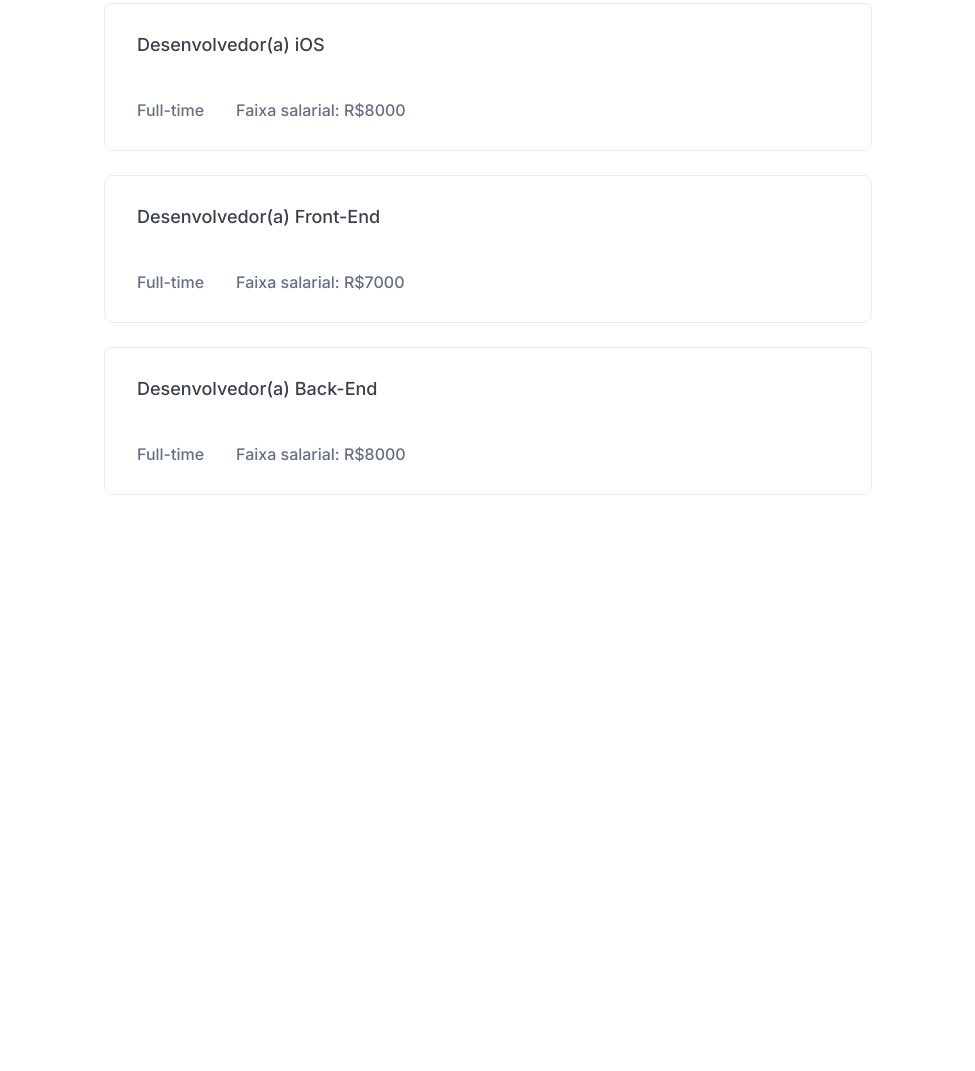
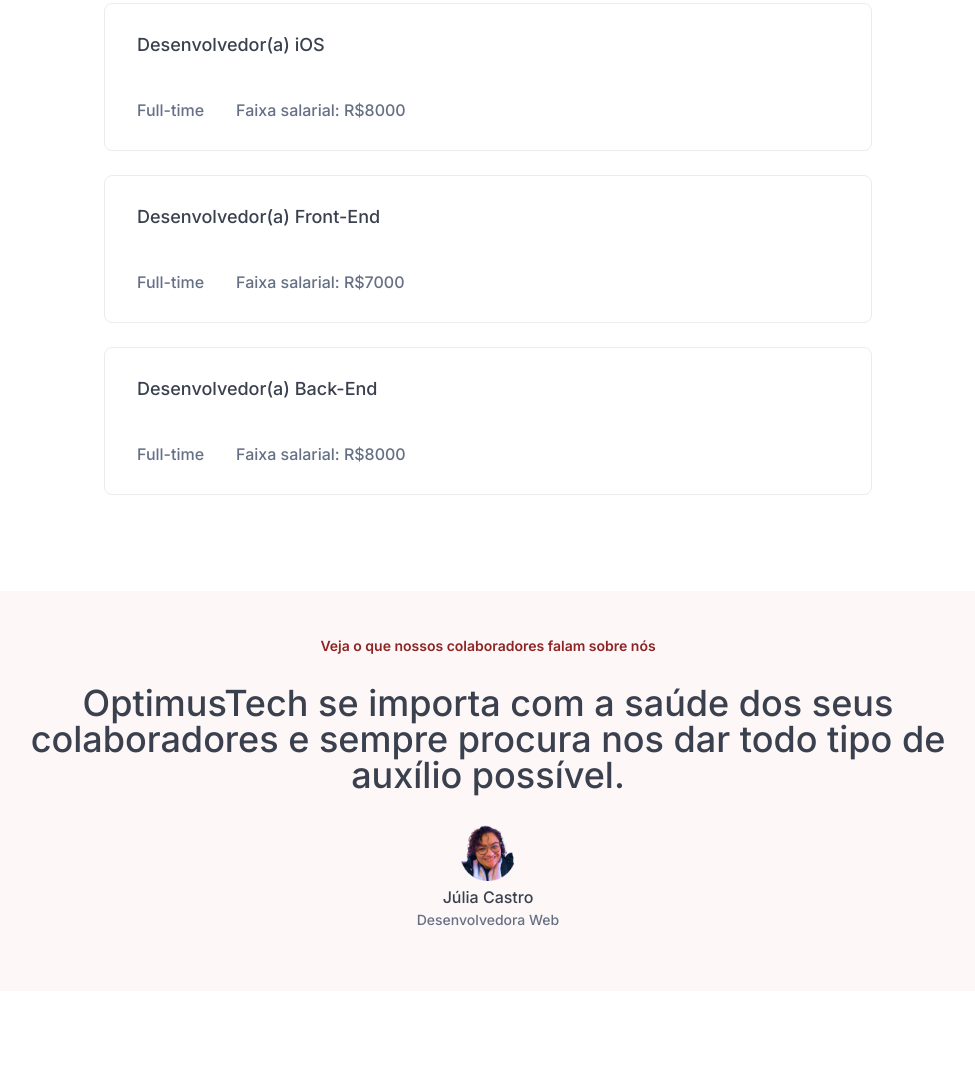
Before and after one commit to mabemoreira/7-days-html-css, a plain HTML site: page index.html in a window 1280 px wide. Shown: the part 1761-2832 px from the top of the page, without its empty margins (152-1127 px from the left). Before the commit the page ends 2256 px from the top, so only its background shows below. Drawn offline with Linux system fonts and the light colour scheme.

Commit message:
add section5

```diff
--- a/index.html
+++ b/index.html
@@ -127,5 +127,20 @@
             </div>
         </div>
     </section>
+
+
+
+    <section class="quinta__secao">
+        <div class="testemonial">
+            <p class="testemonial__chamada">Veja o que nossos colaboradores falam sobre nós</p>
+            <h2 class="testemonial__opiniao">OptimusTech se importa com a saúde dos seus colaboradores e sempre procura nos dar todo tipo de auxílio possível.</h2>
+            <div class="colaborador">
+                <img src="./images/Adobe Express - file.png" alt="foto da Júlia Castro" class="foto__colaborador">
+                <spam class="nome__colaborador">Júlia Castro</spam>
+                <p class="descricao__colaborador">Desenvolvedora Web</p>
+            </div>
+        </div>
+
+    </section>
 </body>
 </html>
--- /dev/null
+++ b/styles/section5.css
@@ -0,0 +1,52 @@
+.quinta__secao{
+    display: flex;
+    flex-direction: column;
+    align-items: center;
+    justify-content: center;
+    width: 100%;
+    text-align: center;
+}
+
+.testemonial{
+    width: 80%;
+    background-color: rgba(195, 25, 25, 0.03);
+
+    margin-bottom: 5rem;
+}
+
+.foto__colaborador{
+    height: 56px;
+    width: 56px;
+}
+
+.testemonial__chamada{
+    font-size: 0.875rem;
+    font-weight: 600;
+    color: var(--vermelho);
+    margin: 3rem 0 2rem 0;
+}
+
+.testemonial__opiniao {
+    font-size: 36px;
+    color: var(--cor-titulo);
+    margin-bottom: 1rem;
+}
+
+.colaborador{
+    margin-top: 2rem;
+    display: flex;
+    flex-direction: column;
+    align-items: center;
+    gap: 0.5rem;
+    margin-bottom: 3rem;
+}
+
+.nome__colaborador{
+    color: var(--cor-titulo);
+}
+
+.descricao__colaborador{
+    color: var(--cor-nav);
+    font-size: 0.875rem;
+    margin-bottom: 1rem;
+}
--- a/styles/styles.css
+++ b/styles/styles.css
@@ -1,3 +1,4 @@
+@import url(section5.css);
 @import url(section4.css);
 @import url(section3.css);
 @import url(section2.css);
```
Also changed, not shown: images/Adobe Express - file.png (added).
